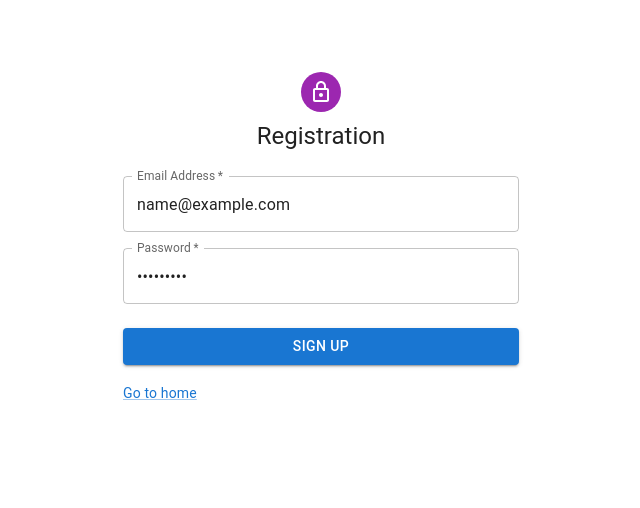
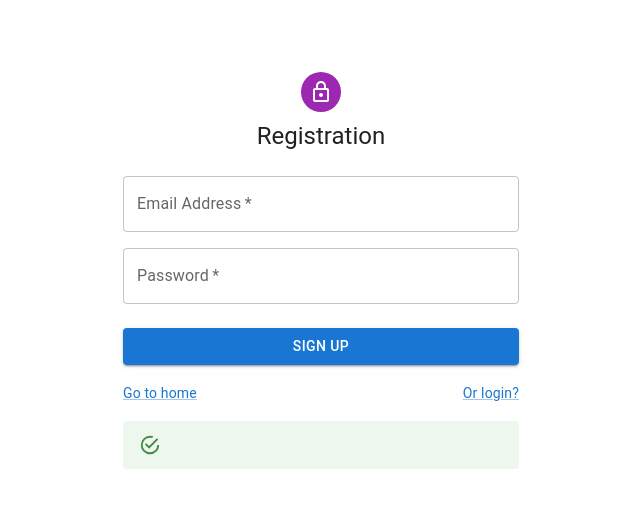
Before and after one commit to NotEvil-25/registration, a React (Create React App) app: page /registration in a window 1280 px wide. Both pictures are taken after typing "name@example.com", "Sample123" into the empty fields and a click on the button "SIGN UP". Shown: the top 508 px of the page, without its empty margins (319-959 px from the left). Built offline with nearby package versions, Linux system fonts and the light colour scheme; no server answers.

Commit message:
registration completed

```diff
--- a/src/pages/registration.jsx
+++ b/src/pages/registration.jsx
@@ -14,11 +14,17 @@ import { createTheme, ThemeProvider } from '@mui/material/styles';
 import { useDispatch, useSelector } from 'react-redux';
 import { Link as LinkTo } from 'react-router-dom';
 import Link from '@mui/material/Link';
+import LinearProgress from '@mui/material/LinearProgress';
+import Fade from '@mui/material/Fade';
+import Zoom from '@mui/material/Zoom';
+import Alert from '@mui/material/Alert';
 import {
   saveValues, selectValues,
   emailNotice, selectEmailNotice,
   passwordNotice, selectPasswordNotice,
   newUser,
+  selectSending,
+  alertSuccess, selectAlert, alertError,
 } from '../store/slices/registrationSlice';
 import { validataeEmail, validatePassword } from '../helpers/validation';
 
@@ -28,6 +34,8 @@ function Registration() {
   const value = useSelector(selectValues);
   const emailStatus = useSelector(selectEmailNotice);
   const passwordStatus = useSelector(selectPasswordNotice);
+  const isSending = useSelector(selectSending);
+  const alert = useSelector(selectAlert);
   const dispatch = useDispatch();
 
   const handleInputs = () => {
@@ -77,6 +85,18 @@ function Registration() {
     dispatch(newUser(user));
   };
 
+  if (alert.success) {
+    setTimeout(() => {
+      dispatch(alertSuccess());
+    }, 5000);
+  }
+
+  if (alert.error) {
+    setTimeout(() => {
+      dispatch(alertError());
+    }, 5000);
+  }
+
   return (
     <ThemeProvider theme={theme}>
       <Container component="main" maxWidth="xs">
@@ -99,12 +119,13 @@ function Registration() {
             <Grid container spacing={2}>
               <Grid item xs={12}>
                 <TextField
+                  disabled={isSending}
                   required
                   fullWidth
                   id="email"
                   label="Email Address"
                   name="email"
-                  autoComplete="email"
+                  autoComplete="off"
                   value={value.email}
                   error={emailStatus.isError}
                   helperText={emailStatus.text}
@@ -112,13 +133,14 @@ function Registration() {
               </Grid>
               <Grid item xs={12}>
                 <TextField
+                  disabled={isSending}
                   required
                   fullWidth
                   name="password"
                   label="Password"
                   type="password"
                   id="password"
-                  autoComplete="new-password"
+                  autoComplete="off"
                   value={value.password}
                   error={passwordStatus.isError}
                   helperText={passwordStatus.text}
@@ -137,6 +159,7 @@ function Registration() {
               </Grid> */}
             </Grid>
             <Button
+              disabled={isSending}
               type="submit"
               fullWidth
               variant="contained"
@@ -146,9 +169,39 @@ function Registration() {
             </Button>
           </Box>
         </Box>
-        <Link href="#" variant="body2" component={LinkTo} to="/">
-          Go to home
-        </Link>
+        {!isSending && (
+          <Grid container spacing={2}>
+            <Grid item xs={6}>
+              <Fade in={!isSending}>
+                <Link href="#" variant="body2" component={LinkTo} to="/">
+                  Go to home
+                </Link>
+              </Fade>
+            </Grid>
+            <Grid item xs={6} textAlign="right">
+              <Fade in={!isSending}>
+                <Link href="#" variant="body2" component={LinkTo} to="/login">
+                  Or login?
+                </Link>
+              </Fade>
+            </Grid>
+          </Grid>
+        )}
+        { isSending && (
+          <Fade in={isSending}>
+            <LinearProgress sx={{ mt: 2 }} />
+          </Fade>
+        )}
+        { alert.error && (
+          <Zoom in={alert.error}>
+            <Alert severity="error" sx={{ mt: 2 }}>{ alert.message }</Alert>
+          </Zoom>
+        )}
+        { alert.success && (
+          <Zoom in={alert.success}>
+            <Alert severity="success" sx={{ mt: 2 }}>{ alert.message }</Alert>
+          </Zoom>
+        )}
       </Container>
     </ThemeProvider>
   );
--- a/src/store/slices/registrationSlice.js
+++ b/src/store/slices/registrationSlice.js
@@ -12,6 +12,7 @@ const initialState = {
     password: '',
   },
   notices: {
+    sending: false,
     email: {
       isError: false,
       text: '',
@@ -21,6 +22,11 @@ const initialState = {
       text: '',
     },
   },
+  alert: {
+    error: false,
+    success: false,
+    message: '',
+  },
 };
 
 export const newUser = createAsyncThunk(
@@ -29,11 +35,21 @@ export const newUser = createAsyncThunk(
     const response = await fakeApi.registration(data);
 
     // если валидация на сервере не прошла
-    if (!response.serverValidation) {
-      return rejectWithValue(response.message);
+    if (response.error) {
+      const error = {
+        error: response.error,
+        success: response.success,
+        message: response.message,
+      };
+      return rejectWithValue(error);
     }
 
-    return response.message;
+    const status = {
+      error: response.error,
+      success: response.success,
+      message: response.message,
+    };
+    return status;
   },
 );
 
@@ -50,16 +66,39 @@ const registrationSlice = createSlice({
     passwordNotice: (state, action) => {
       state.notices.password = action.payload;
     },
+    alertSuccess: (state) => {
+      state.alert.success = false;
+      state.alert.message = '';
+    },
+    alertError: (state) => {
+      state.alert.error = false;
+      state.alert.message = '';
+    },
   },
   extraReducers: {
-    [newUser.pending]: () => {
-      console.log('newUser pending');
+    [newUser.pending]: (state) => {
+      state.notices.sending = true;
+
+      state.alert.error = false;
+      state.alert.success = false;
+      state.alert.message = '';
     },
-    [newUser.fulfilled]: (_, action) => {
-      console.log('newUser fulfilled', action.payload);
+    [newUser.fulfilled]: (state, action) => {
+      state.notices.sending = false;
+
+      state.alert.error = false;
+      state.alert.success = true;
+      state.alert.message = action.payload.message;
+
+      state.values.email = '';
+      state.values.password = '';
     },
-    [newUser.rejected]: (_, action) => {
-      console.log('newUser rejected', action.payload);
+    [newUser.rejected]: (state, action) => {
+      state.notices.sending = false;
+
+      state.alert.error = true;
+      state.alert.success = false;
+      state.alert.message = action.payload.message;
     },
   },
 });
@@ -69,12 +108,16 @@ export const {
   saveValues,
   emailNotice,
   passwordNotice,
+  alertSuccess,
+  alertError,
 } = registrationSlice.actions;
 
 // selectors
 export const selectValues = (state) => state.registration.values;
 export const selectEmailNotice = (state) => state.registration.notices.email;
 export const selectPasswordNotice = (state) => state.registration.notices.password;
+export const selectSending = (state) => state.registration.notices.sending;
+export const selectAlert = (state) => state.registration.alert;
 
 // main reducer
 export default registrationSlice.reducer;
```
Also changed, not shown: fakeServer/index.js (+12 -6 lines).
